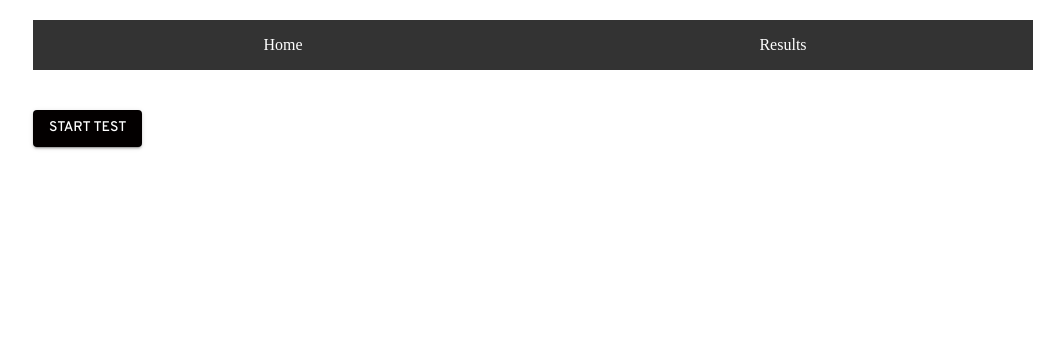
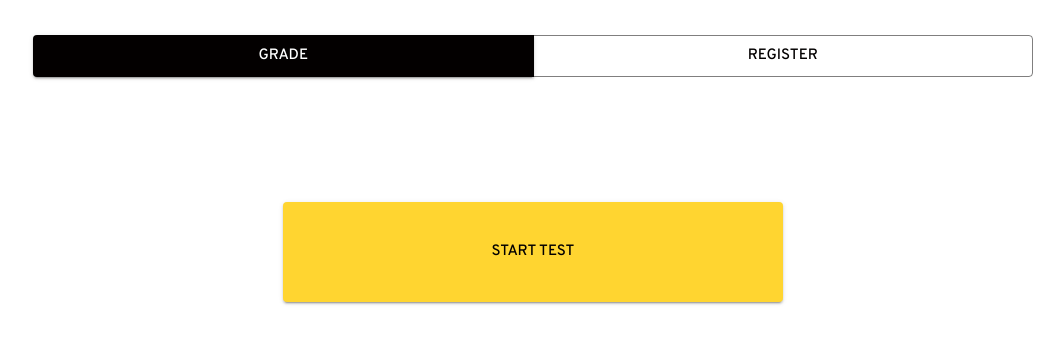
Before and after one commit to rhou7873/ACFTApplication, a Next.js app: page / in a window 1280 px wide. Shown: the top 344 px of the page, without its empty margins (107-1171 px from the left). Built offline with nearby package versions, Linux system fonts and the light colour scheme.

Commit message:
integrated new soldier form

```diff
--- a/components/NavBar.tsx
+++ b/components/NavBar.tsx
@@ -1,22 +1,36 @@
-import React from 'react';
+import React, { useState } from 'react';
 import Link from 'next/link';
+import { BottomNavigation, BottomNavigationAction, Button, ButtonGroup } from "@mui/material";
+import { useRouter } from "next/router";
 
-function NavBar() {
+interface NavBarElement {
+  title: string,
+  route: string
+}
+
+interface NavBarProps {
+  elements: NavBarElement[]
+}
+
+function NavBar(props: NavBarProps) {
+  const [selected, setSelected] = useState(props.elements[0].title);
+
+  const router = useRouter();
+
   return (
-    <nav>
-      <ul>
-        <li>
-          <Link href="/">
-            Home
-          </Link>
-        </li>
-        <li>
-          <Link href="/results">
-            Results
-          </Link>
-        </li>
-      </ul>
-    </nav>
+    <ButtonGroup
+      size="large"
+      fullWidth>
+      {props.elements?.map(e => {
+        return (
+          <Button
+            variant={selected === e.title ? "contained" : "outlined"}
+            onClick={() => { setSelected(e.title); router.push(e.route) }}>
+              {e.title}
+          </Button>
+        )
+      })}
+    </ButtonGroup>
   );
 }
 
--- a/components/NewSoldierForm.tsx
+++ b/components/NewSoldierForm.tsx
@@ -115,6 +115,7 @@ function SoldierForm() : JSX.Element{
             <MenuItem key="female" value="Female">Female</MenuItem>
           </TextField>
           <Button
+            className={styles.submitButton}
             type="submit"
             variant="contained">
             Submit
--- a/pages/_app.tsx
+++ b/pages/_app.tsx
@@ -2,6 +2,7 @@ import 'styles/global.css'
 import { AppProps } from "next/app";
 import { Typography } from "@mui/material";
 import { createTheme, ThemeProvider } from "@mui/material/styles";
+import NavBar from "components/NavBar";
 
 export const THEME = createTheme({
   typography: {
@@ -23,9 +24,19 @@ export const THEME = createTheme({
   }
 });
 
+const navBarProps = {
+  elements: [
+    { title: "Grade", route: "/" },
+    { title: "Register", route: "/register"}
+  ]
+}
+
 export default function MyApp({Component, pageProps} : AppProps) : JSX.Element {
   return (
     <ThemeProvider theme={THEME}>
+      <div className="navbar">
+        <NavBar {...navBarProps} />
+      </div>
       <Component {...pageProps} />
     </ThemeProvider>
   )
--- a/pages/index.tsx
+++ b/pages/index.tsx
@@ -8,12 +8,14 @@ export default function Home() {
   const router = useRouter()
 
   return (
-    <div>
-      <NavBar />
+    <div className="startTestContainer">
       <Button
+        className="startTestBtn"
         onClick={() => router.push("/test/mdl")}
         variant="contained"
-        sx={{ marginTop: 5 }}>
+        size="large"
+        color="secondary"
+        fullWidth>
         Start Test
       </Button>
     </div>
--- a/styles/NewSoldierForm.module.css
+++ b/styles/NewSoldierForm.module.css
@@ -5,8 +5,13 @@
 .formContainer {
     display: flex;
     flex-direction: column;
+    margin-top: 15px;
 }
 
 .inputField {
     margin: 15px !important;
 }
+
+.submitButton {
+    margin-top: 40px;
+}
--- a/styles/global.css
+++ b/styles/global.css
@@ -13,10 +13,11 @@ body {
     background-color: white;
     background-repeat: no-repeat;
 }
-nav {
+
+/* nav {
     background-color: #333;
-}
-
+} */
+/*
 nav ul {
     display: flex;
     list-style: none;
@@ -38,7 +39,7 @@ nav a {
 
 nav a:hover {
     background-color: #444;
-}
+} */
 
 fieldset{
 	border: none;
@@ -78,3 +79,23 @@ textarea:focus,
 select:focus{
 	background: #d2d9dd;
 }
+
+.navbar {
+	position: static;
+	margin: 15px 0 25px 0;
+}
+
+.startTestContainer {
+	padding-top: 100px;
+	display: flex;
+	justify-content: center;
+}
+
+.startTestBtn {
+	height: 100px;
+	max-width: 50%;
+}
+
+.startTestBtn:hover {
+	color: white;
+}
```
Also changed, not shown: pages/register.tsx (added, +10 -0 lines).
